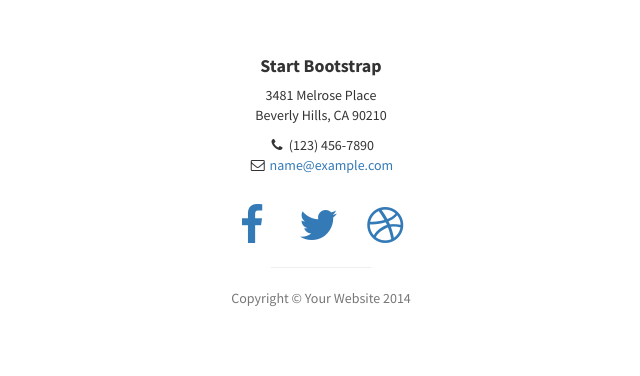
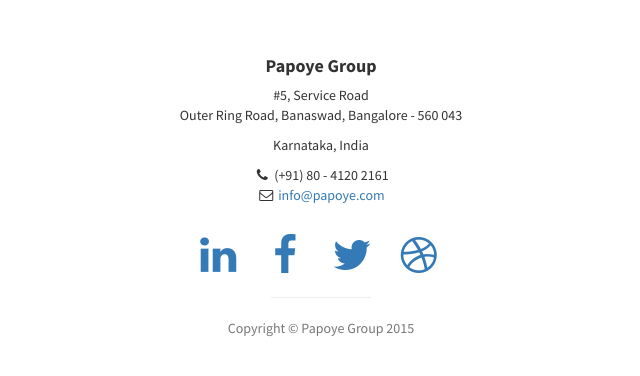
Before and after one commit to papaoye/papaoye.github.io, a plain HTML site: page index.html in a window 1280 px wide. Shown: the part 3619-3995 px from the top of the page, without its empty margins (319-959 px from the left). Drawn offline with Linux system fonts and the light colour scheme.

Commit message:
Update index.html

```diff
--- a/index.html
+++ b/index.html
@@ -235,16 +235,20 @@
         <div class="container">
             <div class="row">
                 <div class="col-lg-10 col-lg-offset-1 text-center">
-                    <h4><strong>Start Bootstrap</strong>
+                    <h4><strong>Papoye Group</strong>
                     </h4>
-                    <p>3481 Melrose Place<br>Beverly Hills, CA 90210</p>
+                    <p>#5, Service Road<br>Outer Ring Road, Banaswad, Bangalore - 560 043</p>
+                    <p>Karnataka, India</p>
                     <ul class="list-unstyled">
-                        <li><i class="fa fa-phone fa-fw"></i> (123) 456-7890</li>
-                        <li><i class="fa fa-envelope-o fa-fw"></i>  <a href="mailto:name@example.com">name@example.com</a>
+                        <li><i class="fa fa-phone fa-fw"></i> (+91) 80 - 4120 2161</li>
+                        <li><i class="fa fa-envelope-o fa-fw"></i>  <a href="mailto:name@example.com">info@papoye.com</a>
                         </li>
                     </ul>
                     <br>
                     <ul class="list-inline">
+                        <li>
+                            <a href="#"><i class="fa fa-linkedin fa-fw fa-3x"></i></a>
+                        </li>
                         <li>
                             <a href="#"><i class="fa fa-facebook fa-fw fa-3x"></i></a>
                         </li>
@@ -256,7 +260,7 @@
                         </li>
                     </ul>
                     <hr class="small">
-                    <p class="text-muted">Copyright &copy; Your Website 2014</p>
+                    <p class="text-muted">Copyright &copy; Papoye Group 2015</p>
                 </div>
             </div>
         </div>
```
